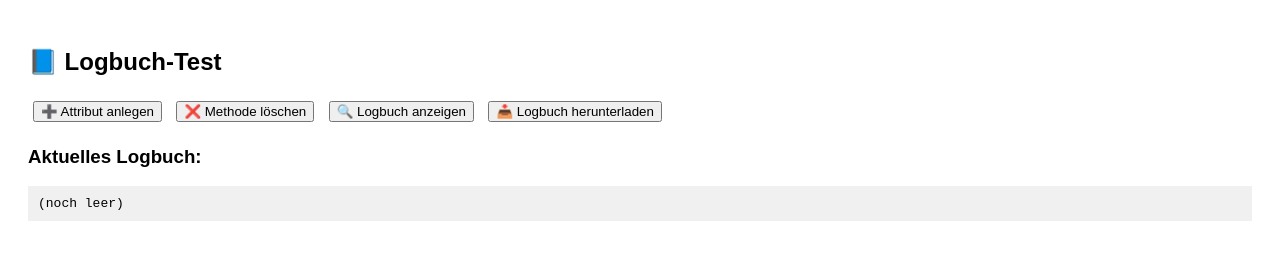
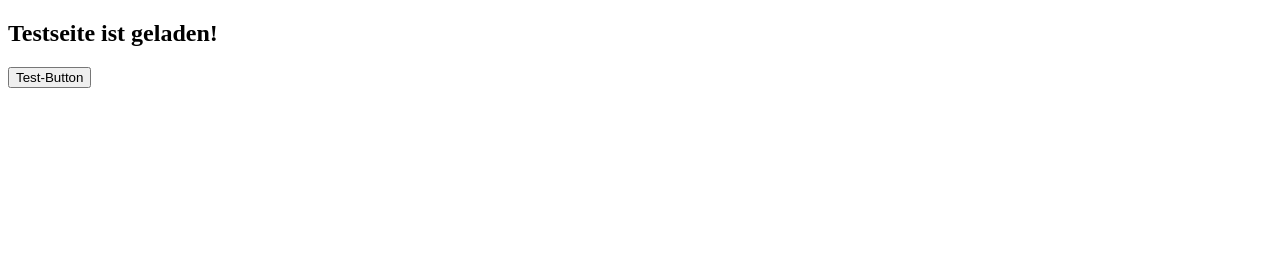
Before and after one commit to Charlie-Siegel/programm-entwicklung, a plain HTML site: page test.html in a window 1280 px wide. Drawn offline with Linux system fonts and the light colour scheme.

Commit message:
Update test.html

```diff
--- a/test.html
+++ b/test.html
@@ -2,54 +2,10 @@
 <html lang="de">
 <head>
   <meta charset="UTF-8">
-  <title>Logbuch Test</title>
-  <script src="logbuch.js"></script>
-  <style>
-    body { font-family: sans-serif; padding: 20px; }
-    button { margin: 5px; }
-    pre { background: #f0f0f0; padding: 10px; }
-  </style>
+  <title>Testumgebung</title>
 </head>
 <body>
-
-<h2>📘 Logbuch-Test</h2>
-
-<button onclick="createTestAttribute()">➕ Attribut anlegen</button>
-<button onclick="deleteTestMethod()">❌ Methode löschen</button>
-<button onclick="showLog()">🔍 Logbuch anzeigen</button>
-<button onclick="downloadLogbuch()">📥 Logbuch herunterladen</button>
-
-<h3>Aktuelles Logbuch:</h3>
-<pre id="logOutput">(noch leer)</pre>
-
-<script>
-function createTestAttribute() {
-  addLogEntry({
-    action: "create",
-    type: "attribute",
-    name: "testAttribute",
-    details: "Test-Attribut erstellt",
-    user: "Charlie"
-  });
-  showLog();
-}
-
-function deleteTestMethod() {
-  addLogEntry({
-    action: "delete",
-    type: "method",
-    name: "obsoleteMethod",
-    details: "Test-Methode entfernt",
-    user: "Charlie"
-  });
-  showLog();
-}
-
-function showLog() {
-  const output = document.getElementById("logOutput");
-  output.textContent = JSON.stringify(getLogEntries(), null, 2);
-}
-</script>
-
+  <h2>Testseite ist geladen!</h2>
+  <button onclick="alert('Hallo, Test erfolgreich!')">Test-Button</button>
 </body>
 </html>
```
